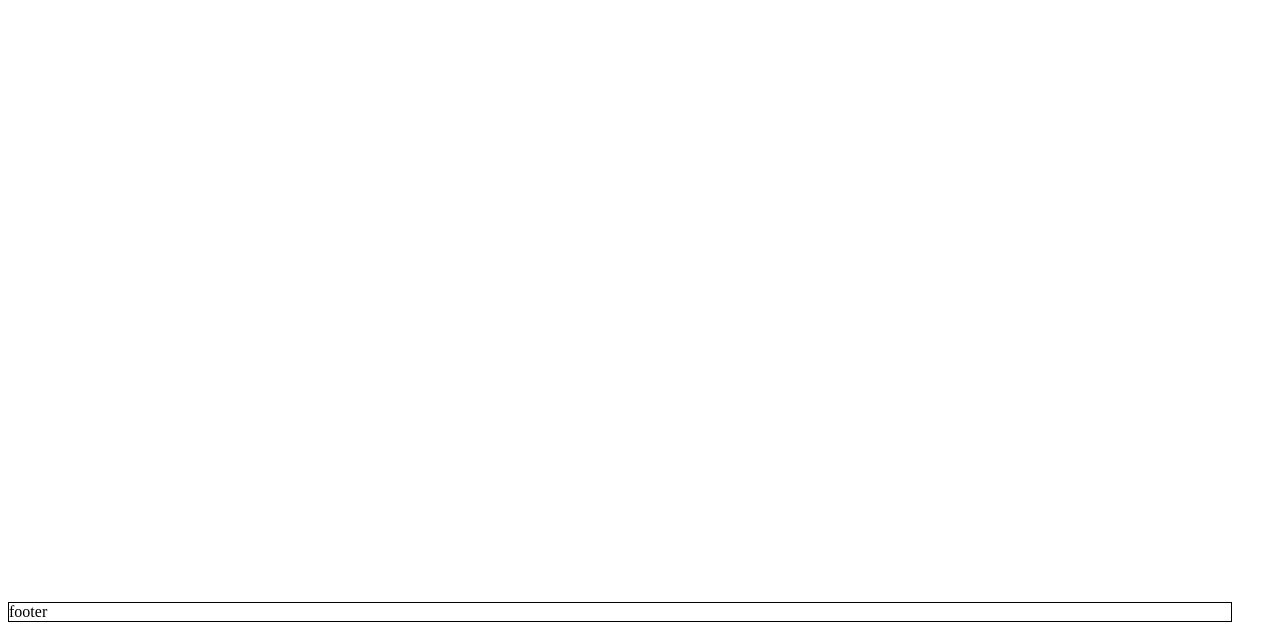
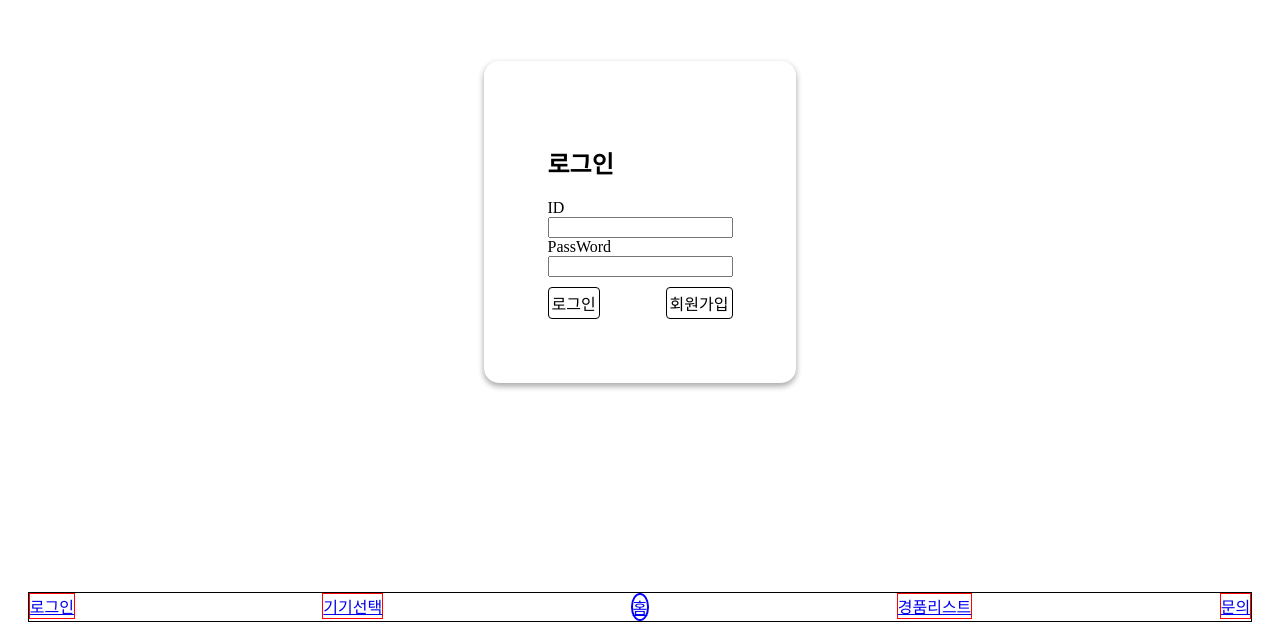
Before and after one commit to pho9902/SS_Front, a React (Create React App) app: page /login in a window 1280 px wide. Before the commit this address had no page. Shown: the part 178-800 px from the top of the page. Built offline with nearby package versions, Linux system fonts and the light colour scheme.

Commit message:
로그인페이지 따로 추가, 라우팅 방식 변경(footer Link 태그 이용 목적)

```diff
--- a/package.json
+++ b/package.json
@@ -12,6 +12,7 @@
     "@types/react-dom": "^18.3.1",
     "react": "^18.3.1",
     "react-dom": "^18.3.1",
+    "react-icons": "^5.3.0",
     "react-router-dom": "^6.27.0",
     "react-scripts": "5.0.1",
     "styled-components": "^6.1.13",
--- a/src/App/App.tsx
+++ b/src/App/App.tsx
@@ -4,19 +4,26 @@ import Main from "../Main";
 import { Regist } from "../Auth";
 import Choice from "../Choice";
 import Machine from "../Machine";
+import * as Auth from "../Auth";
+import Footer from "../Footer";
+import MainLayout from "./MainLayout";
 
 export default function App() {
   return (
     <S.GlobalWrap>
       <BrowserRouter>
         <Routes>
-          <Route path="/" element={<Main />} />
-          <Route path="/regist" element={<Regist />} />
-          <Route path="/choice" element={<Choice />} />
-          <Route path="/machine/:machineNum" element={<Machine />} />
+          <Route element={<MainLayout />}>
+            <Route path="/" element={<Main />} />
+            <Route path="/regist" element={<Regist />} />
+            <Route path="/choice" element={<Choice />} />
+            <Route path="/machine/:machineNum" element={<Machine />} />
+            <Route path="/login" element={<Auth.Login />} />
+          </Route>
+          {/* <Route></Route>
+          게임진행 */}
         </Routes>
       </BrowserRouter>
-      <S.Footer>footer</S.Footer>
     </S.GlobalWrap>
   );
 }
--- /dev/null
+++ b/src/App/MainLayout.tsx
@@ -0,0 +1,11 @@
+import { Outlet } from "react-router-dom";
+import Footer from "../Footer";
+
+export default function MainLayout() {
+  return (
+    <>
+      <Outlet />
+      <Footer />
+    </>
+  );
+}
--- a/src/App/style.ts
+++ b/src/App/style.ts
@@ -2,12 +2,7 @@ import styled from "styled-components";
 
 export const GlobalWrap = styled.div`
   height: 98vh;
+  display: flex;
+  justify-content: center;
+  align-items: center;
 `;
-
-export const Footer = styled.div`
-  border: 1px solid;
-  position: absolute;
-  bottom: 0;
-
-  width: 95.5%;
-`;
--- /dev/null
+++ b/src/Auth/Login/index.tsx
@@ -0,0 +1,25 @@
+import { Link } from "react-router-dom";
+import * as S from "./style";
+
+export default function Login() {
+  return (
+    <S.Wrap>
+      <S.Title>로그인</S.Title>
+      <S.FormBox>
+        <S.Label>ID</S.Label>
+        <S.Input></S.Input>
+      </S.FormBox>
+      <S.FormBox>
+        <S.Label>PassWord</S.Label>
+        <S.Input></S.Input>
+      </S.FormBox>
+      <S.BtnBox>
+        <S.Btn>로그인</S.Btn>
+
+        <Link to="/regist" style={{ textDecoration: "none" }}>
+          <S.Btn>회원가입</S.Btn>
+        </Link>
+      </S.BtnBox>
+    </S.Wrap>
+  );
+}
--- /dev/null
+++ b/src/Auth/Login/style.ts
@@ -0,0 +1,35 @@
+import styled from "styled-components";
+
+export const Wrap = styled.div`
+  background-color: white;
+  padding: 5%;
+  border-radius: 15px;
+  box-shadow: 0 3px 6px rgba(0, 0, 0, 0.16), 0 3px 6px rgba(0, 0, 0, 0.23);
+`;
+
+export const Body = styled.div``;
+
+export const FormBox = styled.div`
+  display: flex;
+  flex-direction: column;
+`;
+
+export const Title = styled.h2``;
+
+export const Label = styled.span``;
+
+export const Input = styled.input``;
+
+export const Btn = styled.div`
+  border: 1px solid;
+  border-radius: 4px;
+  padding: 3px;
+  text-decoration: none;
+  color: black;
+`;
+
+export const BtnBox = styled.div`
+  margin-top: 10px;
+  display: flex;
+  justify-content: space-between;
+`;
--- a/src/Auth/LoginModal/index.tsx
+++ /dev/null
@@ -1,19 +0,0 @@
-import { Link } from "react-router-dom";
-import * as S from "./style";
-
-interface Props {
-  setIsOpen: React.Dispatch<React.SetStateAction<boolean>>;
-}
-
-export default function LoginModal({ setIsOpen }: Props) {
-  return (
-    <S.Wrap onClick={() => setIsOpen(false)}>
-      <S.Body>
-        <div>Form 인풋 인풋</div>
-        <button>로그인</button>
-        <div>소셜로그인?</div>
-        <Link to="/regist">회원가입페이지로</Link>
-      </S.Body>
-    </S.Wrap>
-  );
-}
--- a/src/Auth/LoginModal/style.ts
+++ /dev/null
@@ -1,23 +0,0 @@
-import styled from "styled-components";
-
-export const Wrap = styled.div`
-  background-color: rgba(0, 0, 0, 0.2);
-  width: 100vw;
-  height: 100vh;
-  z-index: 999;
-  border: none;
-  display: flex;
-
-  position: fixed;
-
-  top: 0;
-  left: 0;
-  justify-content: center;
-  align-items: center;
-`;
-
-export const Body = styled.div`
-  background-color: white;
-  border: 1px solid red;
-  padding: 5%;
-`;
--- a/src/Auth/index.ts
+++ b/src/Auth/index.ts
@@ -1,4 +1,4 @@
-import LoginModal from "./LoginModal";
+import Login from "./Login";
 import Regist from "./Regist";
 
-export { LoginModal, Regist };
+export { Login, Regist };
--- /dev/null
+++ b/src/Footer/index.tsx
@@ -0,0 +1,25 @@
+import { Link } from "react-router-dom";
+import * as S from "./style";
+
+export default function Footer() {
+  return (
+    <S.Footer>
+      <Link to="/login">
+        <S.EachFooterBtn>로그인</S.EachFooterBtn>
+        {/*로그인 댓으면 마이페이지로 바꿈 */}
+      </Link>
+      <Link to="/choice">
+        <S.EachFooterBtn>기기선택</S.EachFooterBtn>
+      </Link>
+      <Link to="/">
+        <S.FooterHomeBtn>홈</S.FooterHomeBtn>
+      </Link>
+      <Link to="/list">
+        <S.EachFooterBtn>경품리스트</S.EachFooterBtn>
+      </Link>
+      <Link to="/contact">
+        <S.EachFooterBtn>문의</S.EachFooterBtn>
+      </Link>
+    </S.Footer>
+  );
+}
--- /dev/null
+++ b/src/Footer/style.ts
@@ -0,0 +1,19 @@
+import styled from "styled-components";
+
+export const Footer = styled.div`
+  border: 1px solid;
+  position: absolute;
+  bottom: 0;
+  display: flex;
+  width: 95.5%;
+
+  justify-content: space-between;
+`;
+
+export const EachFooterBtn = styled.div`
+  border: 1px solid red;
+`;
+export const FooterHomeBtn = styled.div`
+  border: 2px solid blue;
+  border-radius: 50%;
+`;
--- a/src/Main/index.tsx
+++ b/src/Main/index.tsx
@@ -1,22 +1,15 @@
-import { useState } from "react";
-import * as Auth from "../Auth";
 import * as S from "./style";
 import { Link } from "react-router-dom";
 
 export default function Main() {
-  const [isOpen, setIsOpen] = useState<boolean>(false);
-
   return (
     <S.Wrap>
       <S.Header>
         <S.Logo>헤더</S.Logo>
-        <S.Auth onClick={() => setIsOpen(!isOpen)}>로그인/회원가입</S.Auth>
       </S.Header>
       <Link to="/choice">
         <S.Choice>기기선택</S.Choice>
       </Link>
-
-      {isOpen && <Auth.LoginModal setIsOpen={setIsOpen} />}
     </S.Wrap>
   );
 }
```
Also changed, not shown: 1 other file (tests, documents, lock files or other folders).
